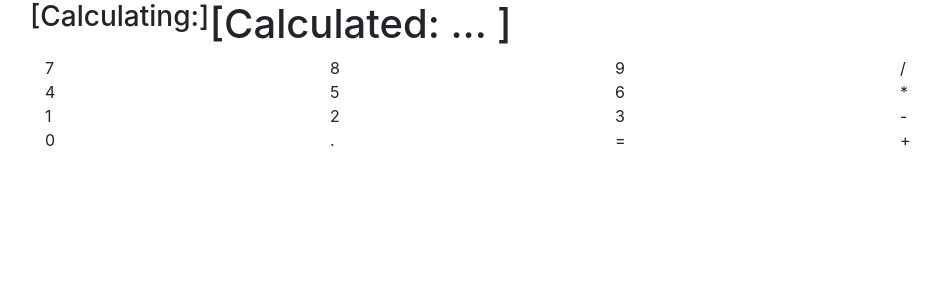
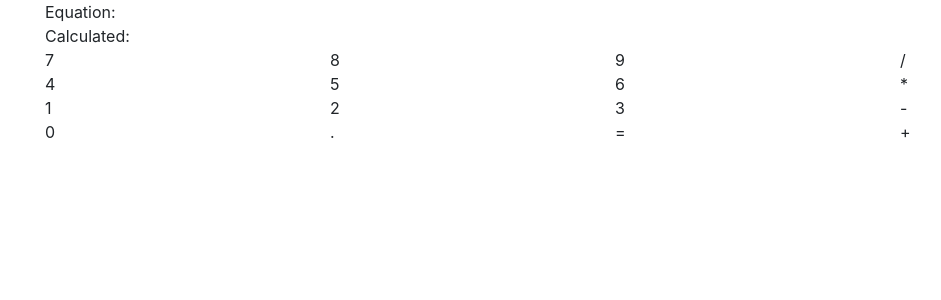
Before and after one commit to LinKCoding/calc-react, a React (Create React App) app: page / in a window 1280 px wide. Shown: the top 300 px of the page, without its empty margins (40-981 px from the left). Built offline with nearby package versions, Linux system fonts and the light colour scheme.

Commit message:
edited layout of calculation screen

```diff
--- /dev/null
+++ b/src/components/calculatorComps/Calculation.js
@@ -0,0 +1,13 @@
+import React from 'react'
+import Col from 'react-bootstrap/Col'
+
+
+const Calculation = (props) => {
+  return (
+    <Col>
+      Calculated: {props.calculation}
+    </Col>
+  )
+}
+
+export default Calculation
--- /dev/null
+++ b/src/components/calculatorComps/Equation.js
@@ -0,0 +1,12 @@
+import React from 'react'
+import Col from 'react-bootstrap/Col'
+
+const Calculation = (props) => {
+  return (
+    <Col>
+      Equation: {props.equation}
+    </Col>
+  )
+}
+
+export default Calculation
--- a/src/components/calculatorComps/screen.js
+++ b/src/components/calculatorComps/screen.js
@@ -1,20 +1,21 @@
 import React from 'react'
+import Calculation from './Calculation'
+import Equation from './Equation'
+import Row from 'react-bootstrap/Row'
+import Col from 'react-bootstrap/Col'
 
-export default class Screen extends React.Component {
-  constructor(props) {
-    super(props)
-    this.state = {
-      topDisplay: this.props.equation,
-      display: this.props.calculated
-    }
-  }
+ const Screen = (props) => {
+  return (
+    <Col>
+      <Row>
+        <Equation equation={ props.equation }/>
+      </Row>
+      <Row>
+        <Calculation calculation={props.calculation}/>
+      </Row>
+    </Col>
+  )
 
-  render() {
-    return (
-      <React.Fragment>
-        <h3>[Calculating:{this.props.equation}]</h3>
-        <h1>[Calculated: ... {this.props.calculation}]</h1>
-      </React.Fragment>
-    )
-  }
 }
+
+export default Screen
```
